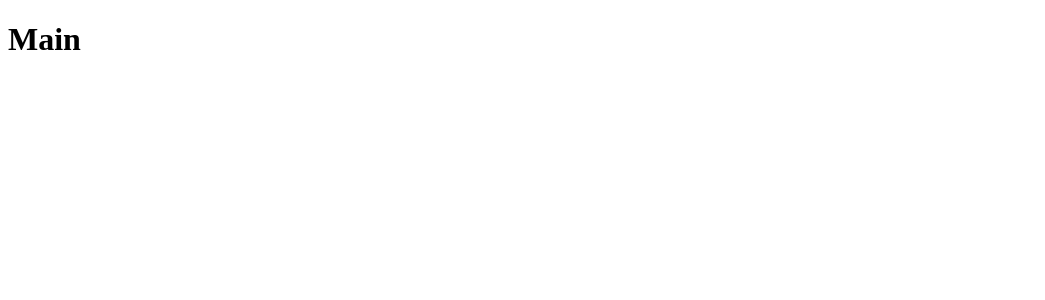
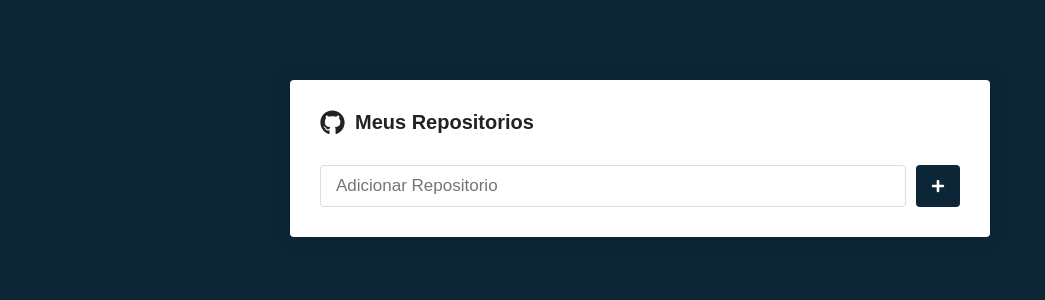
Before and after one commit to fenads/react-primeiro-app, a React (Create React App) app in the folder primeiro-app/: page / in a window 1280 px wide. Shown: the top 300 px of the page, without its empty margins (0-1045 px from the left). Built offline with nearby package versions, Linux system fonts and the light colour scheme.

Commit message:
Criacao da tela Inicial

```diff
--- a/primeiro-app/package.json
+++ b/primeiro-app/package.json
@@ -6,10 +6,13 @@
     "@testing-library/jest-dom": "^5.17.0",
     "@testing-library/react": "^13.4.0",
     "@testing-library/user-event": "^13.5.0",
+    "axios": "^1.6.4",
     "react": "^18.2.0",
     "react-dom": "^18.2.0",
+    "react-icons": "^4.12.0",
     "react-router-dom": "^6.21.1",
     "react-scripts": "5.0.1",
+    "styled-components": "^6.1.6",
     "web-vitals": "^2.1.4"
   },
   "scripts": {
--- a/primeiro-app/src/App.js
+++ b/primeiro-app/src/App.js
@@ -1,9 +1,13 @@
 import React from "react";
 import Rotas from './routes';
+import GlobalStyles from './styles/global'
 
 export default function App() {
 
   return (
+    <>
+    <GlobalStyles />
     <Rotas />
+    </>
   );
 }
--- a/primeiro-app/src/pages/Main/index.js
+++ b/primeiro-app/src/pages/Main/index.js
@@ -1,7 +1,49 @@
-import React from "react";
+import React, { useState } from "react";
+import { FaGithub, FaPlus } from 'react-icons/fa'
+
+//eslint-disable-next-line
+import { Container, Form, SubimitButtom } from "./styles";
 
 export default function Main(){
+
+  const [newRepo, setNewRepo] = useState('');
+
+  function handleSubmit(e){
+    e.preventDefault();
+
+    console.log(newRepo);
+  }
+
+  function handleinputChange(e){
+    setNewRepo(e.target.value);
+  }
+
   return(
-    <h1>Main</h1>
+
+    <Container>
+      <h1>
+        <FaGithub
+        size={25}
+        />
+        Meus Repositorios
+      </h1>
+
+      <Form onSubmit={handleSubmit}>
+        <input
+        type="text"
+        placeholder="Adicionar Repositorio"
+        value={newRepo}
+        onChange={handleinputChange}
+        />
+
+        <SubimitButtom>
+          <FaPlus
+          color="#FFF"
+          size={14}
+          />
+        </SubimitButtom>
+
+      </Form>
+    </Container>
   )
 }
--- /dev/null
+++ b/primeiro-app/src/pages/Main/styles.js
@@ -0,0 +1,49 @@
+import styled from "styled-components";
+
+export const Container = styled.div`
+  max-width: 700px;
+  background: #FFF;
+  border-radius: 4px;
+  box-shadow: 0 0 20px rgb(0,0,0, 0.2);
+  padding: 30px;
+  margin: 80px auto;
+
+  h1{
+    font-size: 20px;
+    display: flex;
+    align-items: center;
+    flex-direction: row;
+
+    svg{
+      margin-right: 10px;
+    }
+  }
+
+`;
+export const Form = styled.form`
+  margin-top: 30px;
+  display: flex;
+  flex-direction: row;
+
+  input{
+    flex: 1;
+    border: 1px solid #DDD;
+    padding: 10px 15px;
+    border-radius: 4px;
+    font-size: 17px;
+  }
+
+`;
+export const SubimitButtom = styled.button.attrs({
+  type: 'subimit'
+})`
+  background: #0D2636;
+  border: 0;
+  border-radius: 4px;
+  margin-left: 10px;
+  padding: 0 15px;
+  display: flex;
+  justify-content: center;
+  align-items: center;
+
+`;
--- /dev/null
+++ b/primeiro-app/src/services/api.js
@@ -0,0 +1,5 @@
+import axios from "axios";
+
+const api = axios.create({
+  baseURL: 'https://api.github.com',
+})
--- /dev/null
+++ b/primeiro-app/src/styles/global.js
@@ -0,0 +1,30 @@
+import {createGlobalStyle} from "styled-components";
+
+export default createGlobalStyle`
+*{
+  margin: 0;
+  padding: 0;
+  outline: 0;
+  box-sizing: border-box;
+}
+
+html, body, #root{
+  min-height: 100%;
+}
+
+body{
+  background: #0D2636;
+  font-size: 14px;
+  -webkit-font-smoothing: antialiased !important;
+}
+
+body, input, button{
+  color: #222;
+  font-size: 14px;
+  font-family: Arial, Helvetica, sans-serif;
+}
+
+button{
+  cursor: pointer;
+}
+`;
```
Also changed, not shown: 1 other file (tests, documents, lock files or other folders).
